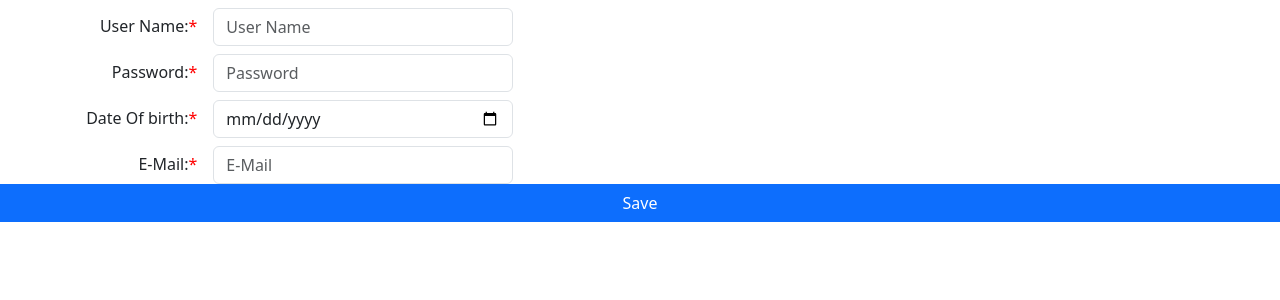
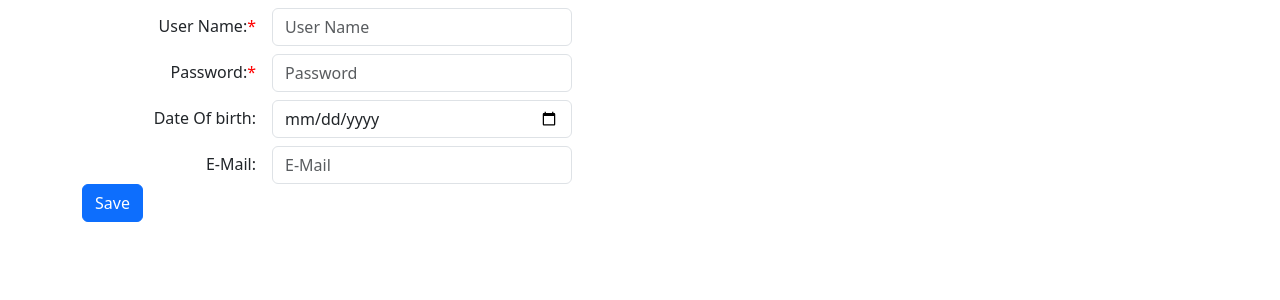
Before and after one commit to nagurram/reactform, a React (Create React App) app: page / in a window 1280 px wide. Shown: the top 300 px of the page. Built offline with nearby package versions, Linux system fonts and the light colour scheme.

Commit message:
Working copy reusable input fields

```diff
--- a/src/App.tsx
+++ b/src/App.tsx
@@ -27,7 +27,7 @@ function App() {
       placeHolder: "User Name",
       formInputType: "text",
       name: "txtUserName",
-      onchange: onChange,
+      required: true,
     },
     {
       id: 2,
@@ -36,7 +36,7 @@ function App() {
       placeHolder: "Password",
       formInputType: "password",
       name: "txtPassword",
-      onchange: onChange,
+      required: true,
     },
     {
       id: 3,
@@ -45,7 +45,7 @@ function App() {
       placeHolder: "DD/MM/YYYY",
       formInputType: "date",
       name: "txtdob",
-      onchange: onChange,
+      required: false,
     },
     {
       id: 4,
@@ -54,14 +54,14 @@ function App() {
       placeHolder: "E-Mail",
       formInputType: "email",
       name: "txtemail",
-      onchange: onChange,
+      required: false,
     },
   ];
 
   return (
     <>
       <form>
-        <div className="row">
+        <div className="container">
           {frminputs.map((input) => (
             <FormInput
               label={input.label}
@@ -69,7 +69,7 @@ function App() {
               key={input.name}
               name={input.name}
               placeholder={input.placeHolder}
-              required={true}
+              required={input.required}
               onChange={onChange}
             />
           ))}
```
